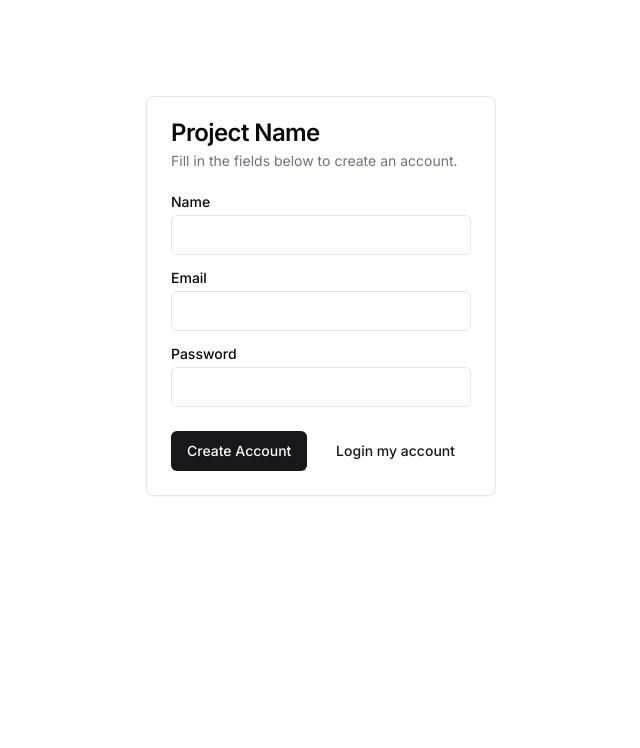
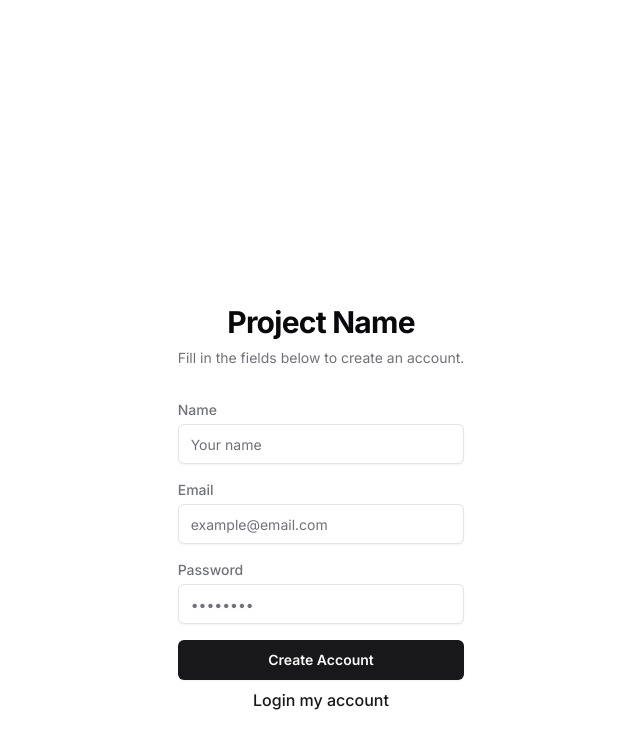
Before and after one commit to taynanhott/project-base, a Next.js app: page /portal/sign-up in a window 1280 px wide. Shown: the top 748 px of the page, without its empty margins (319-959 px from the left). Built offline with nearby package versions, Linux system fonts and the light colour scheme.

Commit message:
new layout of all pages

```diff
--- a/src/app/portal/page.tsx
+++ b/src/app/portal/page.tsx
@@ -1,11 +1,27 @@
-import Link from 'next/link';
+import { getSession } from "@/modules/auth/services/auth-service";
+import Link from "next/link";
 
-export default function PortalPage() {
+export default async function PortalPage() {
+  const session = await getSession();
+
   return (
-    <main className="flex min-h-screen flex-col items-center p-24">
-      <h1 className="text-4xl font-bold">Portal page</h1>
-
-      <Link href="/api/logout">Logout</Link>
-    </main>
+    <div className="flex flex-col items-center justify-center min-h-[100dvh] bg-background px-4 py-12 sm:px-6 lg:px-8">
+      <div className="max-w-md text-center space-y-4">
+        <h1 className="text-4xl font-bold tracking-tighter text-foreground">
+          Wellcome!
+        </h1>
+        <p className="text-muted-foreground text-lg">
+          We are happy to have you here.
+          <pre className="text-left">{JSON.stringify(session, null, 2)}</pre>
+        </p>
+        <Link
+          href="/api/logout"
+          className="inline-flex items-center justify-center rounded-md bg-primary px-6 py-2 text-sm font-medium text-primary-foreground shadow-sm transition-colors hover:bg-primary/90 focus:outline-none focus:ring-2 focus:ring-primary focus:ring-offset-2"
+          prefetch={false}
+        >
+          Log out
+        </Link>
+      </div>
+    </div>
   );
 }
--- a/src/modules/auth/components/login-form.tsx
+++ b/src/modules/auth/components/login-form.tsx
@@ -1,11 +1,11 @@
 "use client";
 
-import Link from "next/link"
-import { Label } from "@/components/ui/label"
-import { Input } from "@/components/ui/input"
-import { Button } from "@/components/ui/button"
-import LoginGoogleForm from "./login-google"
-import { useEffect, useState } from "react"
+import Link from "next/link";
+import { Label } from "@/components/ui/label";
+import { Input } from "@/components/ui/input";
+import { Button } from "@/components/ui/button";
+import LoginGoogleForm from "./login-google";
+import { useEffect, useState } from "react";
 import { AlertPopUp } from "@/components/ui/alert";
 
 interface LoginFormProps {
@@ -59,12 +59,15 @@ export default function LoginForm({ login, loginGoogle }: LoginFormProps) {
     <div className="flex min-h-[100dvh] flex-col items-center justify-center bg-background px-4 py-12 sm:px-6 lg:px-8">
       <div className="mx-auto w-full max-w-md space-y-8">
         <div>
-          <h2 className="mt-6 text-center text-3xl font-bold tracking-tight text-foreground">
+          <h2 className="pointer-events-none mt-6 text-center text-3xl font-bold tracking-tight text-foreground">
             Project Name
           </h2>
           <p className="mt-2 text-center text-sm text-muted-foreground">
-            or{" "}
-            <Link href="/portal/sign-up" className="font-medium text-primary hover:text-primary/90" prefetch={false}>
+            <Link
+              href="/portal/sign-up"
+              className="font-medium text-primary hover:text-primary/90"
+              prefetch={false}
+            >
               Create Account
             </Link>
           </p>
@@ -76,7 +79,10 @@ export default function LoginForm({ login, loginGoogle }: LoginFormProps) {
           }}
         >
           <div>
-            <Label htmlFor="email" className="block text-sm font-medium text-muted-foreground">
+            <Label
+              htmlFor="email"
+              className="block text-sm font-medium text-muted-foreground"
+            >
               Email
             </Label>
             <div className="mt-1">
@@ -87,12 +93,15 @@ export default function LoginForm({ login, loginGoogle }: LoginFormProps) {
                 autoComplete="email"
                 required
                 className="block w-full appearance-none rounded-md border border-input bg-background px-3 py-2 placeholder-muted-foreground shadow-sm focus:border-primary focus:outline-none focus:ring-1 focus:ring-primary sm:text-sm"
-                placeholder="test@email.com"
+                placeholder="example@email.com"
               />
             </div>
           </div>
           <div>
-            <Label htmlFor="password" className="block mt-4 text-sm font-medium text-muted-foreground">
+            <Label
+              htmlFor="password"
+              className="block mt-4 text-sm font-medium text-muted-foreground"
+            >
               Password
             </Label>
             <div className="mt-1">
@@ -118,5 +127,5 @@ export default function LoginForm({ login, loginGoogle }: LoginFormProps) {
         </form>
       </div>
     </div>
-  )
+  );
 }
--- a/src/modules/auth/components/login-google.tsx
+++ b/src/modules/auth/components/login-google.tsx
@@ -66,7 +66,11 @@ export default function LoginGoogleForm({ loginGoogle }: LoginGoogleFormProps) {
 
   return (
     <div className="grid grid-cols-1 gap-3">
-      <Button type="button" onClick={signInWithGoogle} className="flex w-full justify-center rounded-md border border-muted px-3 py-2 text-sm font-semibold text-muted-foreground shadow-sm hover:bg-muted hover:text-muted-foreground focus-visible:outline focus-visible:outline-2 focus-visible:outline-offset-2 focus-visible:outline-primary">
+      <Button
+        type="button"
+        onClick={signInWithGoogle}
+        className="flex w-full justify-center rounded-md border border-muted px-3 py-2 text-sm font-semibold  shadow-sm hover:bg-muted hover:text-muted-foreground focus-visible:outline focus-visible:outline-2 focus-visible:outline-offset-2 focus-visible:outline-primary"
+      >
         <ChromeIcon className="mr-2 h-5 w-5" />
         Sign In with Google
       </Button>
@@ -95,5 +99,5 @@ function ChromeIcon(props: any) {
       <line x1="3.95" x2="8.54" y1="6.06" y2="14" />
       <line x1="10.88" x2="15.46" y1="21.94" y2="14" />
     </svg>
-  )
+  );
 }
--- a/src/modules/auth/components/sign-up-form.tsx
+++ b/src/modules/auth/components/sign-up-form.tsx
@@ -1,53 +1,96 @@
-import { Button, buttonVariants } from '@/components/ui/button';
-import {
-  Card,
-  CardHeader,
-  CardTitle,
-  CardDescription,
-  CardContent,
-  CardFooter,
-} from '@/components/ui/card';
-import { Input } from '@/components/ui/input';
-import { Label } from '@/components/ui/label';
-import Link from 'next/link';
-import AuthActions from '../actions/auth-actions';
+import Link from "next/link";
+import { Label } from "@/components/ui/label";
+import { Input } from "@/components/ui/input";
+import { Button } from "@/components/ui/button";
+import AuthActions from "../actions/auth-actions";
 
 export default function SignUpForm() {
   return (
-    <Card className="w-[350px]">
-      <CardHeader>
-        <CardTitle>Project Name</CardTitle>
-        <CardDescription>
-          Fill in the fields below to create an account.
-        </CardDescription>
-      </CardHeader>
-      <form action={AuthActions.createAccount}>
-        <CardContent>
-          <div className="grid w-full items-center gap-4">
-            <div className="flex flex-col space-y-1.5">
-              <Label htmlFor="name">Name</Label>
-              <Input id="name" name="name" required />
-            </div>
-            <div className="flex flex-col space-y-1.5">
-              <Label htmlFor="email">Email</Label>
-              <Input id="email" name="email" type="email" required />
-            </div>
-            <div className="flex flex-col space-y-1.5">
-              <Label htmlFor="password">Password</Label>
-              <Input id="password" name="password" type="password" required />
+    <div className="flex min-h-[100dvh] flex-col items-center justify-center bg-background px-4 py-12 sm:px-6 lg:px-8">
+      <div className="mx-auto w-full max-w-md space-y-8">
+        <div>
+          <h2 className="pointer-events-none mt-6 text-center text-3xl font-bold tracking-tight text-foreground">
+            Project Name
+          </h2>
+          <p className="pointer-events-none mt-2 text-center text-sm text-muted-foreground">
+              Fill in the fields below to create an account.
+          </p>
+        </div>
+        <form action={AuthActions.createAccount}>
+          <div>
+            <Label
+              htmlFor="name"
+              className="block text-sm font-medium text-muted-foreground"
+            >
+              Name
+            </Label>
+            <div className="mt-1">
+              <Input
+                id="name"
+                name="name"
+                type="text"
+                autoComplete="name"
+                minLength={3}
+                required
+                className="block w-full appearance-none rounded-md border border-input bg-background px-3 py-2 placeholder-muted-foreground shadow-sm focus:border-primary focus:outline-none focus:ring-1 focus:ring-primary sm:text-sm"
+                placeholder="Your name"
+              />
             </div>
           </div>
-        </CardContent>
-        <CardFooter className="flex justify-between">
-          <Button type="submit">Create Account</Button>
+          <div>
+            <Label
+              htmlFor="email"
+              className="block mt-4 text-sm font-medium text-muted-foreground"
+            >
+              Email
+            </Label>
+            <div className="mt-1">
+              <Input
+                id="email"
+                name="email"
+                type="email"
+                autoComplete="email"
+                minLength={7}
+                required
+                className="block w-full appearance-none rounded-md border border-input bg-background px-3 py-2 placeholder-muted-foreground shadow-sm focus:border-primary focus:outline-none focus:ring-1 focus:ring-primary sm:text-sm"
+                placeholder="example@email.com"
+              />
+            </div>
+          </div>
+          <div>
+            <Label
+              htmlFor="password"
+              className="block mt-4 text-sm font-medium text-muted-foreground"
+            >
+              Password
+            </Label>
+            <div className="mt-1">
+              <Input
+                id="password"
+                name="password"
+                type="password"
+                autoComplete="current-password"
+                minLength={6}
+                required
+                className="block w-full appearance-none rounded-md border border-input bg-background px-3 py-2 placeholder-muted-foreground shadow-sm focus:border-primary focus:outline-none focus:ring-1 focus:ring-primary sm:text-sm"
+                placeholder="••••••••"
+              />
+            </div>
+          </div>
+          <Button
+            type="submit"
+            className="flex w-full justify-center mt-4 mb-2 rounded-md bg-primary px-3 py-2 text-sm font-semibold text-primary-foreground shadow-sm hover:bg-primary/90 focus-visible:outline focus-visible:outline-2 focus-visible:outline-offset-2 focus-visible:outline-primary"
+          >
+            Create Account
+          </Button>
           <Link
             href="/portal/sign-in"
-            className={buttonVariants({ variant: 'link' })}
+            className={`flex justify-center font-medium text-primary hover:text-primary/90`}
           >
             Login my account
           </Link>
-        </CardFooter>
-      </form>
-    </Card>
+        </form>
+      </div>
+    </div>
   );
 }
--- a/src/modules/auth/services/auth-service.ts
+++ b/src/modules/auth/services/auth-service.ts
@@ -1,5 +1,6 @@
-import * as jose from 'jose';
-import { cookies } from 'next/headers';
+import * as jose from "jose";
+import { cookies } from "next/headers";
+import { NextRequest, NextResponse } from "next/server";
 
 async function openSessionToken(token: string) {
   const secret = new TextEncoder().encode(process.env.AUTH_SECRET);
@@ -12,21 +13,29 @@ async function createSessionToken(payload = {}) {
   const secret = new TextEncoder().encode(process.env.AUTH_SECRET);
   const session = await new jose.SignJWT(payload)
     .setProtectedHeader({
-      alg: 'HS256',
+      alg: "HS256",
     })
-    .setExpirationTime('1d')
+    .setExpirationTime("10 sec from now")
+    // .setExpirationTime("1d")
     .sign(secret);
   const { exp, role } = await openSessionToken(session);
 
-  cookies().set('session', session, {
+  cookies().set("session", session, {
     expires: (exp as number) * 1000,
-    path: '/',
+    path: "/",
     httpOnly: true,
   });
 }
 
+
+export async function getSession() {
+  const session = cookies().get("session")?.value;
+  if (!session) return null;
+  return await openSessionToken(session);
+}
+
 async function isSessionValid() {
-  const sessionCookie = cookies().get('session');
+  const sessionCookie = cookies().get("session");
 
   if (sessionCookie) {
     const { value } = sessionCookie;
@@ -40,7 +49,7 @@ async function isSessionValid() {
 }
 
 function destroySession() {
-  cookies().delete('session');
+  cookies().delete("session");
 }
 
 const AuthService = {
```
Also changed, not shown: src/middleware.ts (+7 -7 lines). Lines whose indentation alone changed are shown as unchanged.
